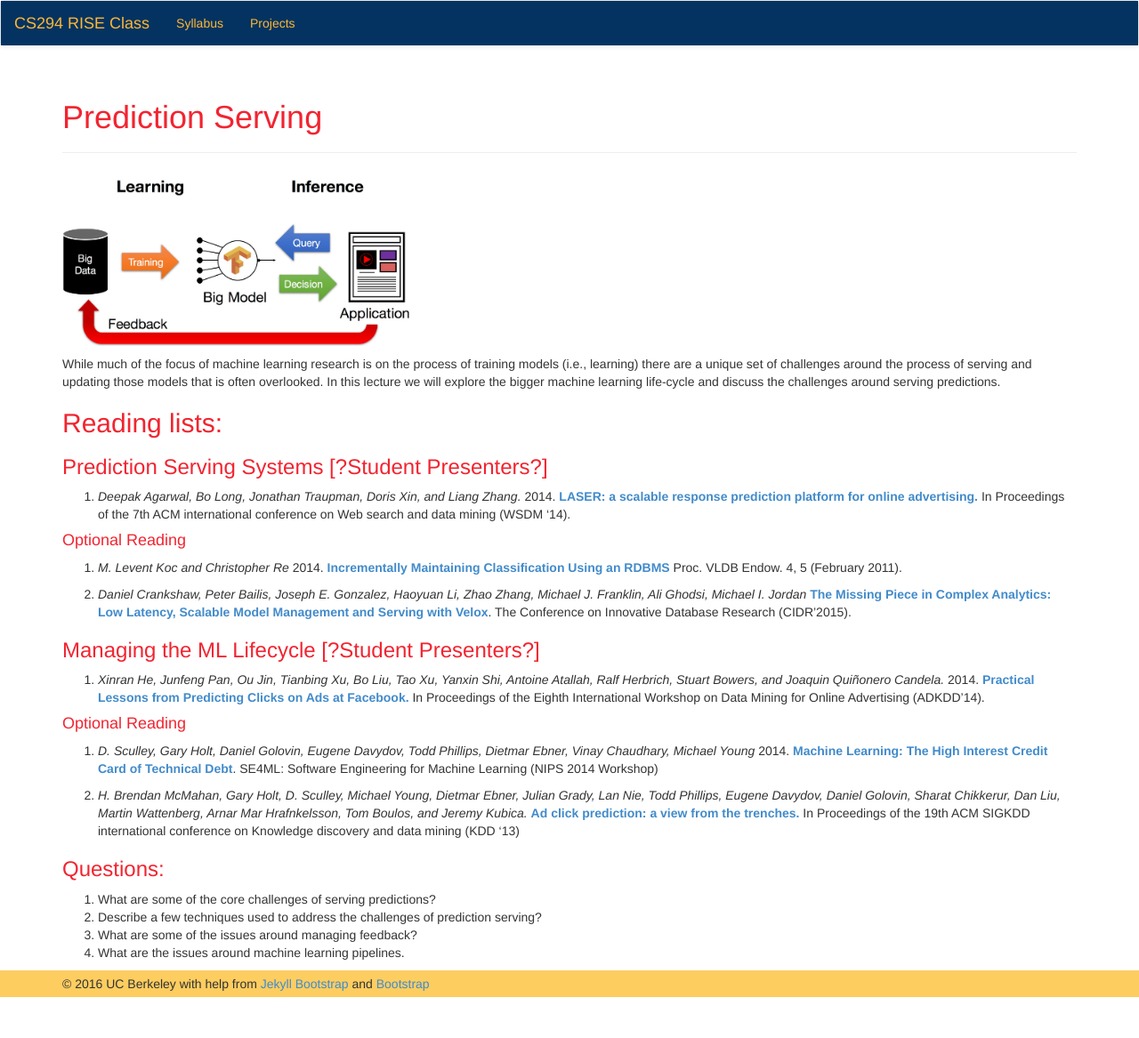
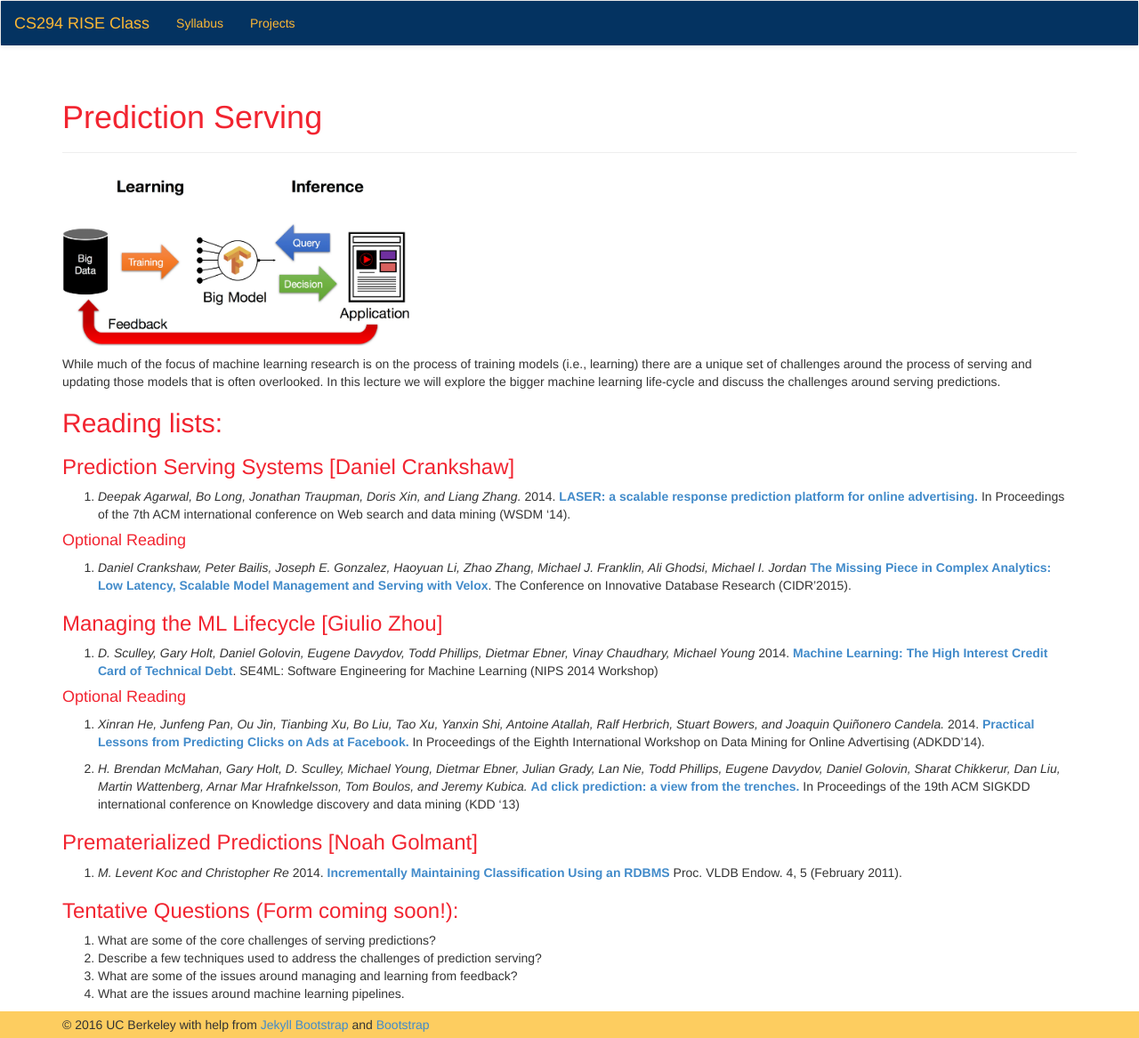
Before and after one commit to ucbrise/cs294-rise-fa16, a Jekyll site: the page built from prediction_serving.md, in a window 1280 px wide. Shown: the whole page at 89% size. Built offline with Jekyll 4.4.1, drawn with Linux system fonts in a browser that asks for light colours; nearby versions of some CDN libraries; before the commit the page ends 1121 px from its top, so only the background shows below that.

Commit message:
updating the prediction serving page

```diff
--- a/prediction_serving.md
+++ b/prediction_serving.md
@@ -11,33 +11,35 @@ While much of the focus of machine learning research is on the process of traini
 
 ## Reading lists:
 
-### Prediction Serving Systems [?Student Presenters?]
+### Prediction Serving Systems [Daniel Crankshaw]
 
 1. *Deepak Agarwal, Bo Long, Jonathan Traupman, Doris Xin, and Liang Zhang.* 2014. [**LASER: a scalable response prediction platform for online advertising.**](http://dl.acm.org/citation.cfm?id=2556252) In Proceedings of the 7th ACM international conference on Web search and data mining (WSDM '14).
 
 #### Optional Reading
 
-1. *M. Levent Koc and Christopher Re* 2014. [**Incrementally Maintaining Classification Using an RDBMS**](http://dl.acm.org/citation.cfm?id=1952380) Proc. VLDB Endow. 4, 5 (February 2011).
-
 1. *Daniel Crankshaw, Peter Bailis, Joseph E. Gonzalez, Haoyuan Li, Zhao Zhang, Michael J. Franklin, Ali Ghodsi, Michael I. Jordan* [**The Missing Piece in Complex Analytics: Low Latency, Scalable Model Management and Serving with Velox**](http://arxiv.org/abs/1409.3809). The Conference on Innovative Database Research (CIDR'2015).
 
 
-### Managing the ML Lifecycle [?Student Presenters?]
+### Managing the ML Lifecycle [Giulio Zhou]
+
+1. *D. Sculley, Gary Holt, Daniel Golovin, Eugene Davydov, Todd Phillips, Dietmar Ebner, Vinay Chaudhary, Michael Young* 2014. [**Machine Learning: The High Interest Credit Card of Technical Debt**](http://research.google.com/pubs/pub43146.html). SE4ML: Software Engineering for Machine Learning (NIPS 2014 Workshop)
+
+#### Optional Reading
 
 1. *Xinran He, Junfeng Pan, Ou Jin, Tianbing Xu, Bo Liu, Tao Xu, Yanxin Shi, Antoine Atallah, Ralf Herbrich, Stuart Bowers, and Joaquin Quiñonero Candela.* 2014. [**Practical Lessons from Predicting Clicks on Ads at Facebook.**](http://dl.acm.org/citation.cfm?id=2648589) In Proceedings of the Eighth International Workshop on Data Mining for Online Advertising (ADKDD'14).
 
-#### Optional Reading
-
-1. *D. Sculley, Gary Holt, Daniel Golovin, Eugene Davydov, Todd Phillips, Dietmar Ebner, Vinay Chaudhary, Michael Young* 2014. [**Machine Learning: The High Interest Credit Card of Technical Debt**](http://research.google.com/pubs/pub43146.html). SE4ML: Software Engineering for Machine Learning (NIPS 2014 Workshop)
-
 1. *H. Brendan McMahan, Gary Holt, D. Sculley, Michael Young, Dietmar Ebner, Julian Grady, Lan Nie, Todd Phillips, Eugene Davydov, Daniel Golovin, Sharat Chikkerur, Dan Liu, Martin Wattenberg, Arnar Mar Hrafnkelsson, Tom Boulos, and Jeremy Kubica.* [**Ad click prediction: a view from the trenches.**](http://dl.acm.org/citation.cfm?id=2488200) In Proceedings of the 19th ACM SIGKDD international conference on Knowledge discovery and data mining (KDD '13)
 
+### Prematerialized Predictions [Noah Golmant]
 
-### Questions:
+1. *M. Levent Koc and Christopher Re* 2014. [**Incrementally Maintaining Classification Using an RDBMS**](http://dl.acm.org/citation.cfm?id=1952380) Proc. VLDB Endow. 4, 5 (February 2011).
+
+
+### Tentative Questions (Form coming soon!):
 
 1. What are some of the core challenges of serving predictions?
 1. Describe a few techniques used to address the challenges of prediction serving?
-1. What are some of the issues around managing feedback?
+1. What are some of the issues around managing and learning from feedback?
 1. What are the issues around machine learning pipelines.
 
 
```
